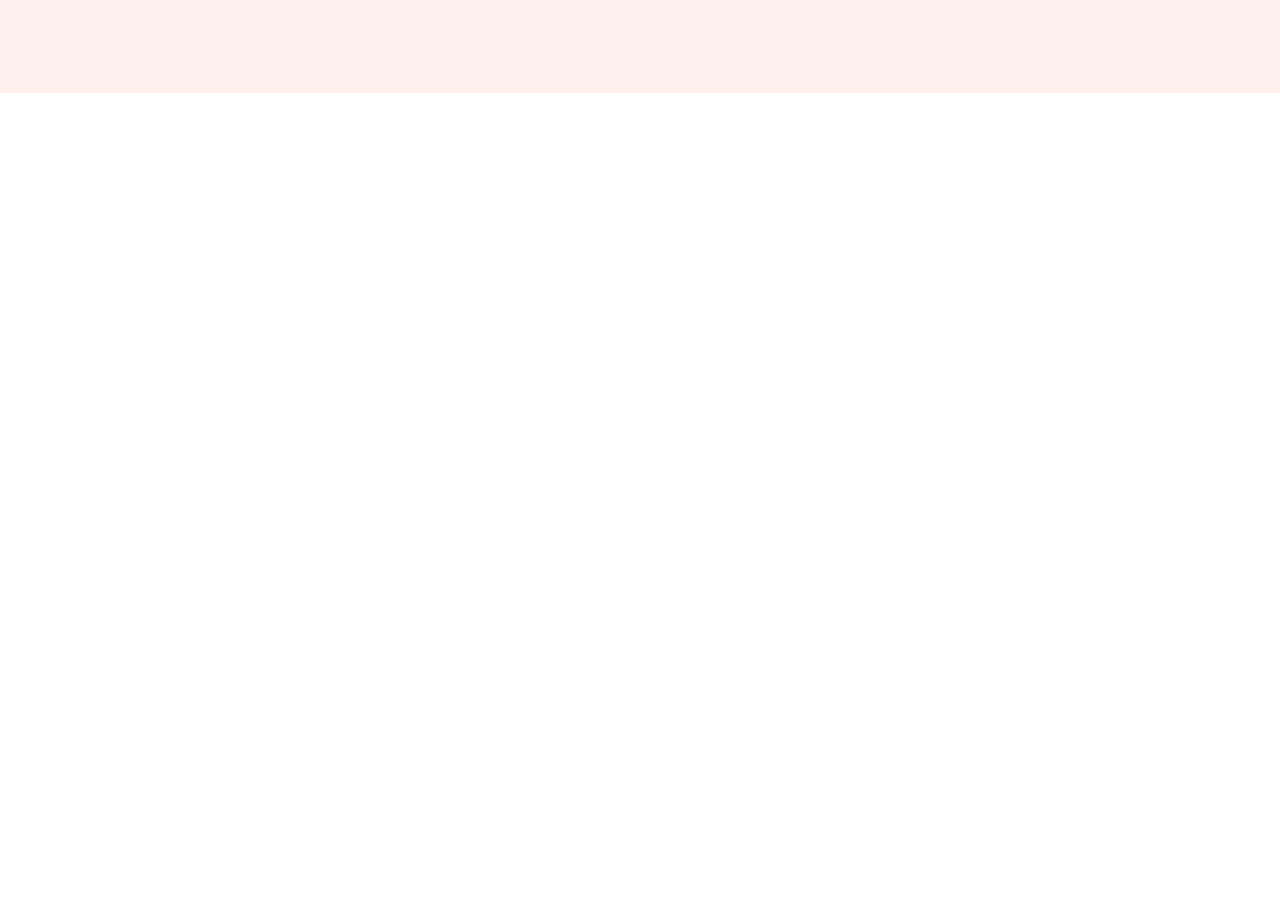
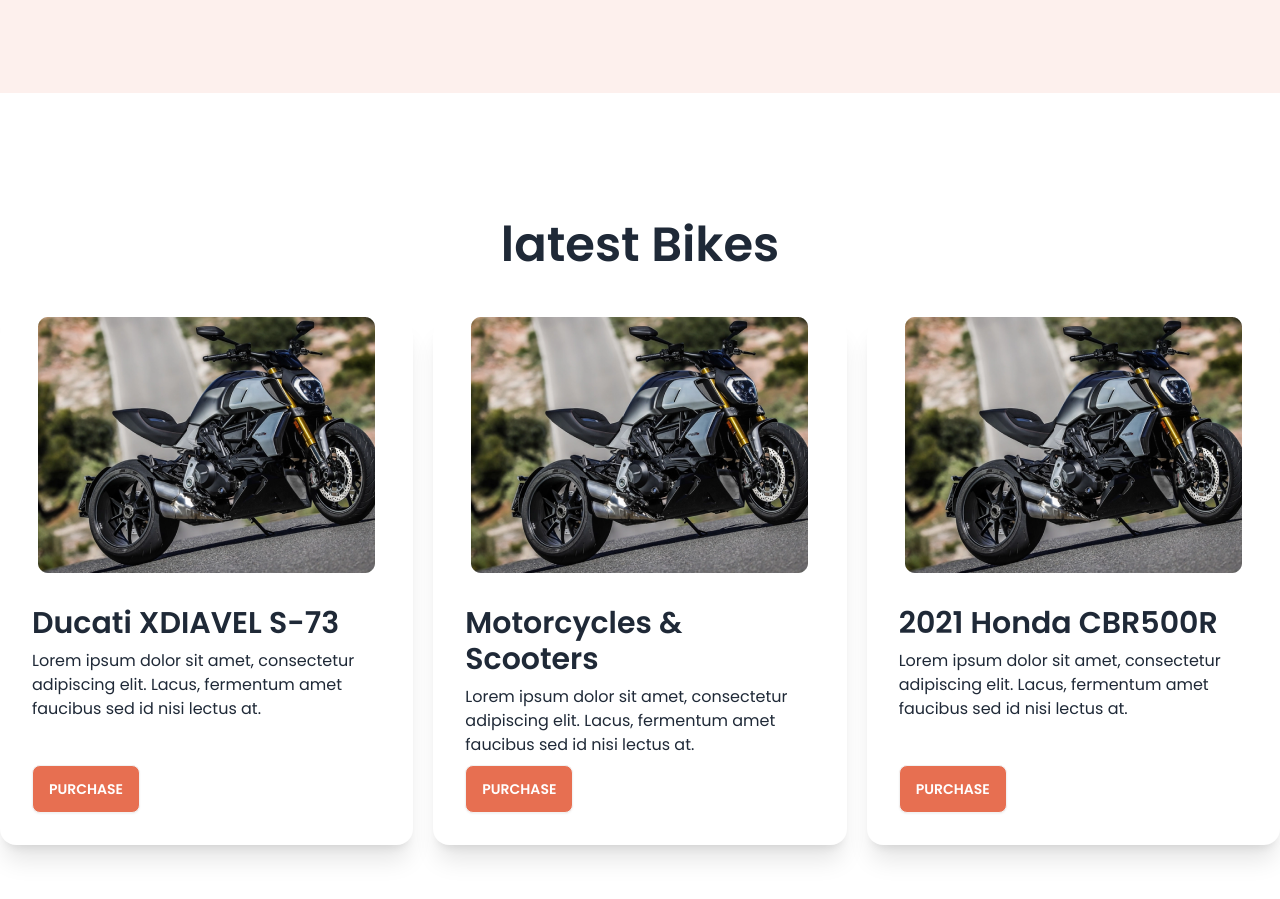
Before and after one commit to developernahian/biker-zone-DaisyUI, a plain HTML site: page index.html in a window 1280 px wide. Shown: the part 529-1428 px from the top of the page. Before the commit the page ends 800 px from the top, so only its background shows below. Drawn offline with nearby package versions, Linux system fonts and the light colour scheme.

Commit message:
latest bike section added

```diff
--- a/index.html
+++ b/index.html
@@ -195,7 +195,79 @@
       </div>
     </header>
 
-    <main></main>
+
+    <!-- TODO: main Section Start -->
+    <main class="md:container md:mx-auto">
+
+      <!-- TODO: featured bike section -->
+       <section>
+
+       </section>
+
+
+
+
+
+
+
+       <!-- TODO:  Latest Bikes section-->
+        <!-- FIXME: 32 to 24 -->
+        <section class="my-32">
+          <h3 class="text-5xl font-semibold text-center mb-12">latest Bikes</h3>
+          <div class="grid grid-cols-1 md:grid-cols-2 lg:grid-cols-3 gap-5">
+            <!-- todo first card -->
+            <div class="card bg-base-100 shadow-xl">
+              <figure>
+                <img
+                  src="images/others/latest1.png"
+                  alt="Shoes" />
+              </figure>
+              <div class="card-body">
+                <h2 class="card-title text-3xl">Ducati XDIAVEL S-73</h2>
+                <p>Lorem ipsum dolor sit amet, consectetur adipiscing elit. Lacus, fermentum amet faucibus sed id nisi lectus at.</p>
+                <div class="card-actions">
+                  <button class="btn bg-bike-primary text-white uppercase">Purchase</button>
+                </div>
+              </div>
+            </div>
+
+            <!-- todo second card -->
+            <div class="card bg-base-100 shadow-xl">
+              <figure>
+                <img
+                  src="images/others/latest1.png"
+                  alt="Shoes" />
+              </figure>
+              <div class="card-body">
+                <h2 class="card-title text-3xl">Motorcycles & Scooters</h2>
+                <p>Lorem ipsum dolor sit amet, consectetur adipiscing elit. Lacus, fermentum amet faucibus sed id nisi lectus at.</p>
+                <div class="card-actions">
+                  <button class="btn bg-bike-primary text-white uppercase">Purchase</button>
+                </div>
+              </div>
+            </div>
+            <!-- todo thrid card -->
+            <div class="card bg-base-100 shadow-xl">
+              <figure>
+                <img
+                  src="images/others/latest1.png"
+                  alt="Shoes" />
+              </figure>
+              <div class="card-body">
+                <h2 class="card-title text-3xl">2021 Honda CBR500R</h2>
+                <p>Lorem ipsum dolor sit amet, consectetur adipiscing elit. Lacus, fermentum amet faucibus sed id nisi lectus at.</p>
+                <div class="card-actions">
+                  <button class="btn bg-bike-primary text-white uppercase">Purchase</button>
+                </div>
+              </div>
+            </div>
+
+
+
+          </div>
+        </section>
+
+    </main>
 
     <footer></footer>
   </body>
```
